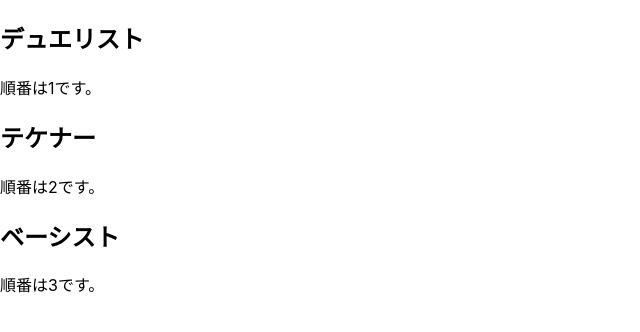
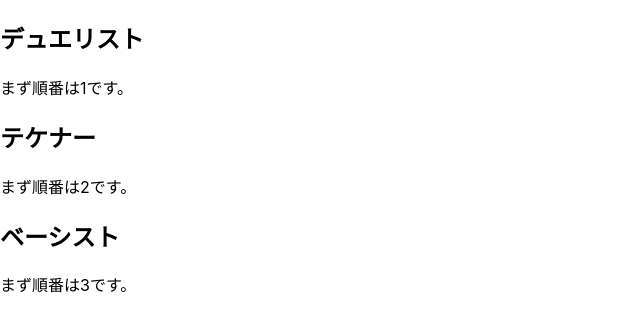
Before and after one commit to tacccccc21/ReactOnTorazemi, a React (Create React App) app: page / in a window 1280 px wide. Shown: the top 332 px of the page, without its empty margins (0-640 px from the left). Built offline with nearby package versions, Linux system fonts and the light colour scheme.

Commit message:
Update Article.jsx

```diff
--- a/src/Article.jsx
+++ b/src/Article.jsx
@@ -4,7 +4,7 @@ const Article = (props) => {
   return (
     <div>
       <h2>{props.title}</h2>
-  <p>順番は{props.order}です。</p>
+  <p>まず順番は{props.order}です。</p>
     </div>
   )
 };
```
